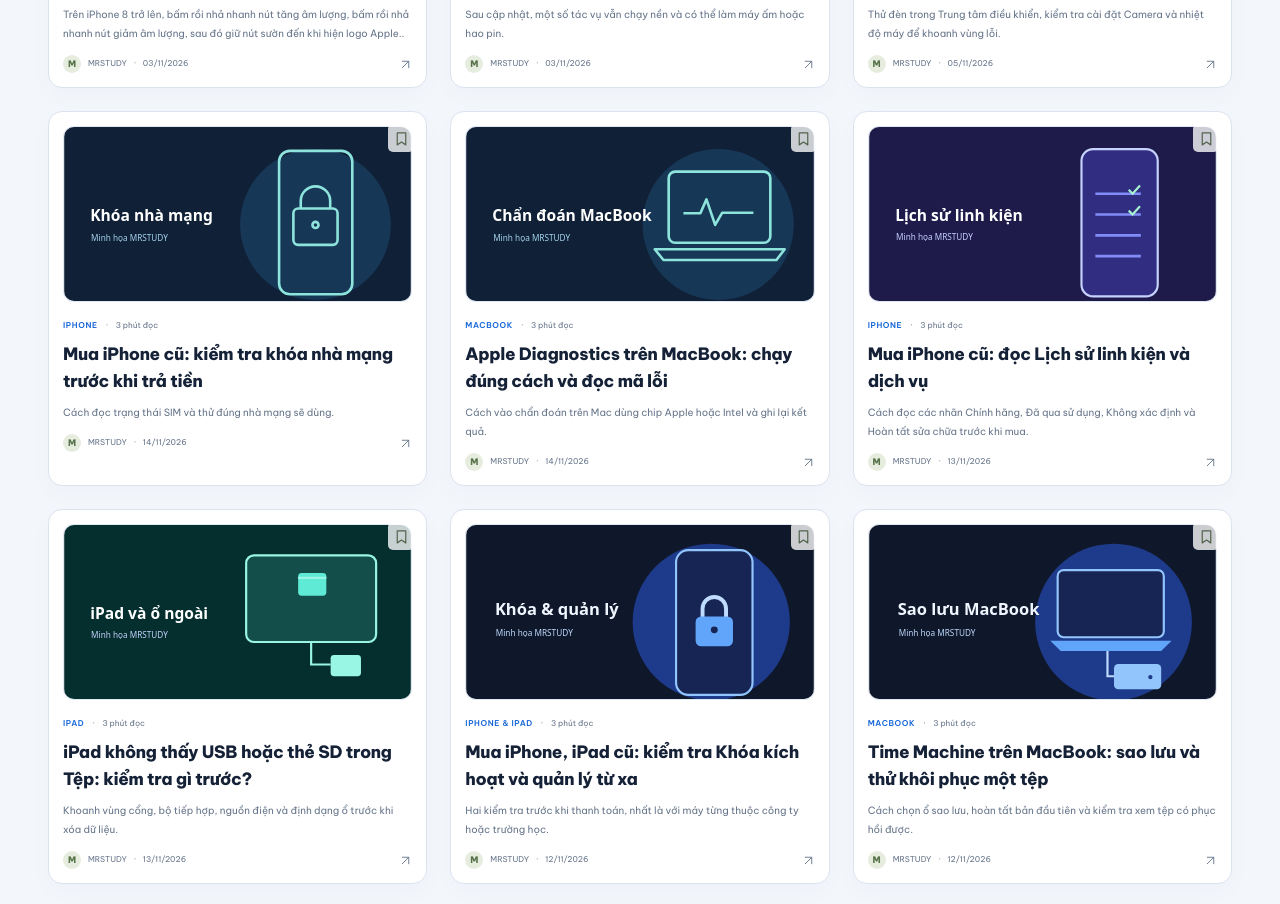
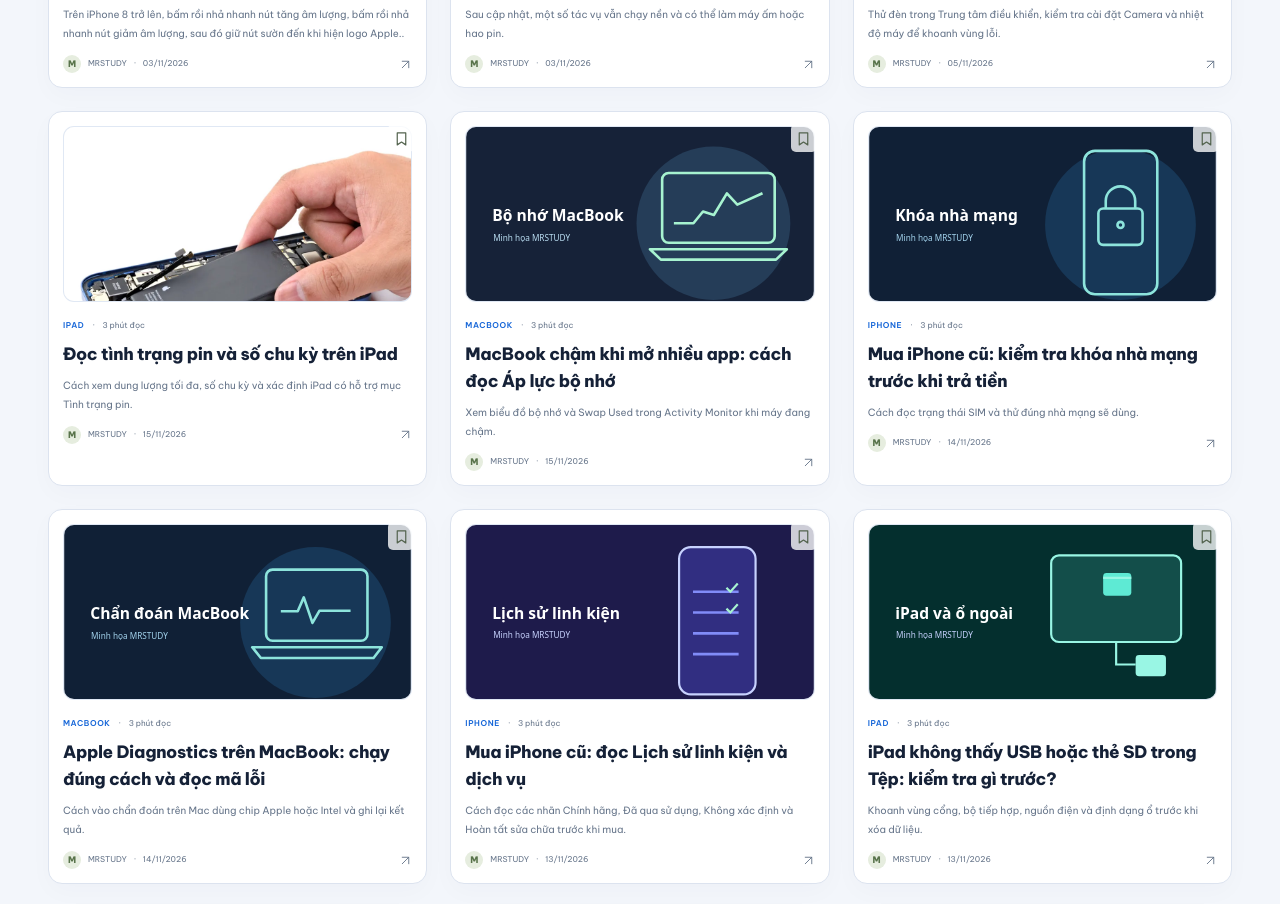
Before and after one commit to studyquanba2609/mrstudy, a plain HTML site: page index.html in a window 1280 px wide. Shown: the part 2814-3718 px from the top of the page. Drawn offline with Linux system fonts and the light colour scheme.

Commit message:
Add iPad battery health and Mac memory pressure guides

```diff
--- a/content.js
+++ b/content.js
@@ -7,6 +7,54 @@ window.MRSTUDY_DATA = {
     { id:'vlc', name:'VLC media player', category:'photo', categoryLabel:'Ảnh & video', description:'Xem video, nghe nhạc và mở nhiều định dạng mà không cần chuyển đổi.', icon:'./assets/vlc.png', platforms:'iPhone · iPad · Apple TV', price:0, iap:false, limited:false, checkedDate:'2026-11-02', url:'https://apps.apple.com/vn/app/vlc-media-player/id650377962?l=vi', developer:'VideoLAN', details:'VLC là trình phát đa phương tiện mã nguồn mở của VideoLAN. Theo mô tả trên App Store, ứng dụng phát được nhiều định dạng video và âm thanh, có hỗ trợ phụ đề và chia sẻ tệp qua Wi-Fi.', tips:['Mở video từ ứng dụng Tệp bằng menu chia sẻ.','Kiểm tra tên tệp phụ đề nếu phụ đề chưa được nhận diện.','Điều chỉnh tốc độ phát theo nhu cầu xem hoặc nghe của bạn.'] }
   ],
   articles:[
+    {
+      "id": "ipad-doc-tinh-trang-pin",
+      "type": "knowledge",
+      "category": "iPad",
+      "title": "Đọc tình trạng pin và số chu kỳ trên iPad",
+      "description": "Cách xem dung lượng tối đa, số chu kỳ và xác định iPad có hỗ trợ mục Tình trạng pin.",
+      "date": "2026-11-15",
+      "readTime": 3,
+      "image": "./assets/editorial/ipad-doc-tinh-trang-pin.svg",
+      "imageAlt": "Minh họa gốc MRSTUDY về pin ipad",
+      "tags": [
+        "iPad",
+        "pin"
+      ],
+      "sources": [
+        {
+          "title": "Apple Support · Pin iPad · 10/03/2026",
+          "url": "https://support.apple.com/en-gb/117759"
+        }
+      ],
+      "body": "<p>Mở <strong>Cài đặt → Pin → Tình trạng pin</strong> để xem dung lượng tối đa, số chu kỳ, ngày sản xuất và ngày sử dụng lần đầu của pin. Theo tài liệu Apple, mục này có trên iPad Pro M4 và M5, iPad Air M2, M3 và M4, iPad mini A17 Pro và iPad A16. Nếu không thấy mục này, hãy đối chiếu tên model trong Cài đặt → Cài đặt chung → Giới thiệu với danh sách của Apple.</p><h2>Hai con số cho biết gì?</h2><p>Dung lượng tối đa cho biết pin hiện chứa được bao nhiêu so với khi mới. Một chu kỳ được tính khi tổng lượng pin đã dùng tương đương một lần đầy. Ví dụ, dùng khoảng nửa pin rồi sạc lại trong hai ngày liên tiếp sẽ cộng dồn khoảng một chu kỳ. Vì thế số lần cắm sạc có thể lớn hơn số chu kỳ.</p><h2>Khi kiểm tra iPad cũ</h2><p>MRSTUDY đề xuất xem cả hai số cùng tình trạng pin mà máy báo. Nếu có thể, hãy thử thêm một tác vụ bạn thường dùng như xem video hoặc ghi chú. Một lần thử ngắn giúp phát hiện lỗi rõ rệt, chẳng hạn máy tắt đột ngột, nhưng thời lượng pin còn phụ thuộc độ sáng, kết nối và ứng dụng đang chạy.</p>"
+    },
+    {
+      "id": "macbook-doc-ap-luc-bo-nho",
+      "type": "knowledge",
+      "category": "MacBook",
+      "title": "MacBook chậm khi mở nhiều app: cách đọc Áp lực bộ nhớ",
+      "description": "Xem biểu đồ bộ nhớ và Swap Used trong Activity Monitor khi máy đang chậm.",
+      "date": "2026-11-15",
+      "readTime": 3,
+      "image": "./assets/editorial/macbook-doc-ap-luc-bo-nho.svg",
+      "imageAlt": "Minh họa gốc MRSTUDY về bộ nhớ macbook",
+      "tags": [
+        "MacBook",
+        "bộ nhớ"
+      ],
+      "sources": [
+        {
+          "title": "Apple Support · Bộ nhớ MacBook · đối chiếu 15/11/2026",
+          "url": "https://support.apple.com/en-gb/guide/activity-monitor/actmntr1004/10.14/mac/15.0"
+        },
+        {
+          "title": "Apple Support · Đọc màu biểu đồ Memory Pressure · đối chiếu 15/11/2026",
+          "url": "https://support.apple.com/en-asia/guide/activity-monitor/actmntr34865/10.14/mac/15.0"
+        }
+      ],
+      "body": "<p>Khi MacBook chậm lúc mở nhiều ứng dụng, mở <strong>Activity Monitor → Memory</strong> và xem biểu đồ <strong>Memory Pressure</strong> ở cuối cửa sổ. Apple dùng nhiều chỉ số để vẽ biểu đồ này, gồm bộ nhớ khả dụng và mức trao đổi dữ liệu giữa RAM với ổ khởi động.</p><h2>Đọc biểu đồ cùng mức swap</h2><p>Màu xanh cho thấy macOS đang đáp ứng tốt nhu cầu bộ nhớ. Nếu biểu đồ chuyển vàng hoặc đỏ và máy chậm cùng lúc, hãy xem ứng dụng nào đang dùng nhiều bộ nhớ. Swap Used là dung lượng trên ổ khởi động đang được dùng để trao đổi dữ liệu với RAM. macOS cũng dùng RAM trống để lưu bộ đệm, vì vậy hãy xem biểu đồ cùng triệu chứng thay vì kết luận từ riêng số RAM đã dùng.</p><h2>Thử lại với công việc thực tế</h2><p>MRSTUDY đề xuất lưu công việc rồi đóng từng ứng dụng nặng hoặc nhóm tab ít dùng. Sau mỗi lần, quan sát xem biểu đồ và độ trễ có giảm cùng nhau không. Nếu máy vẫn chậm khi biểu đồ xanh, kiểm tra thêm tải CPU hoặc tác vụ ghi đĩa trước khi quy lỗi cho bộ nhớ.</p>"
+    },
     {
       "id": "kiem-tra-khoa-nha-mang-iphone-cu",
       "category": "iPhone",
--- a/index.html
+++ b/index.html
@@ -11,7 +11,7 @@
   <title>MRSTUDY — Công nghệ hay, chia sẻ mỗi ngày</title>
   <link rel="icon" href="./assets/favicon.svg" type="image/svg+xml">
   <link rel="stylesheet" href="./style.css?v=5b03ae3e1ca5">
-  <script defer src="./content.js?v=24be5754923b"></script>
+  <script defer src="./content.js?v=26e62fca0791"></script>
   <script defer src="./phone-content.js?v=99c9c0279ea4"></script>
   <script defer src="./deal-rules.js?v=82db136805c2"></script>
   <script defer src="./app.js?v=7533ddf79393"></script>
```
Also changed, not shown: assets/editorial/ipad-doc-tinh-trang-pin.svg (added), assets/editorial/macbook-doc-ap-luc-bo-nho.svg (added).
